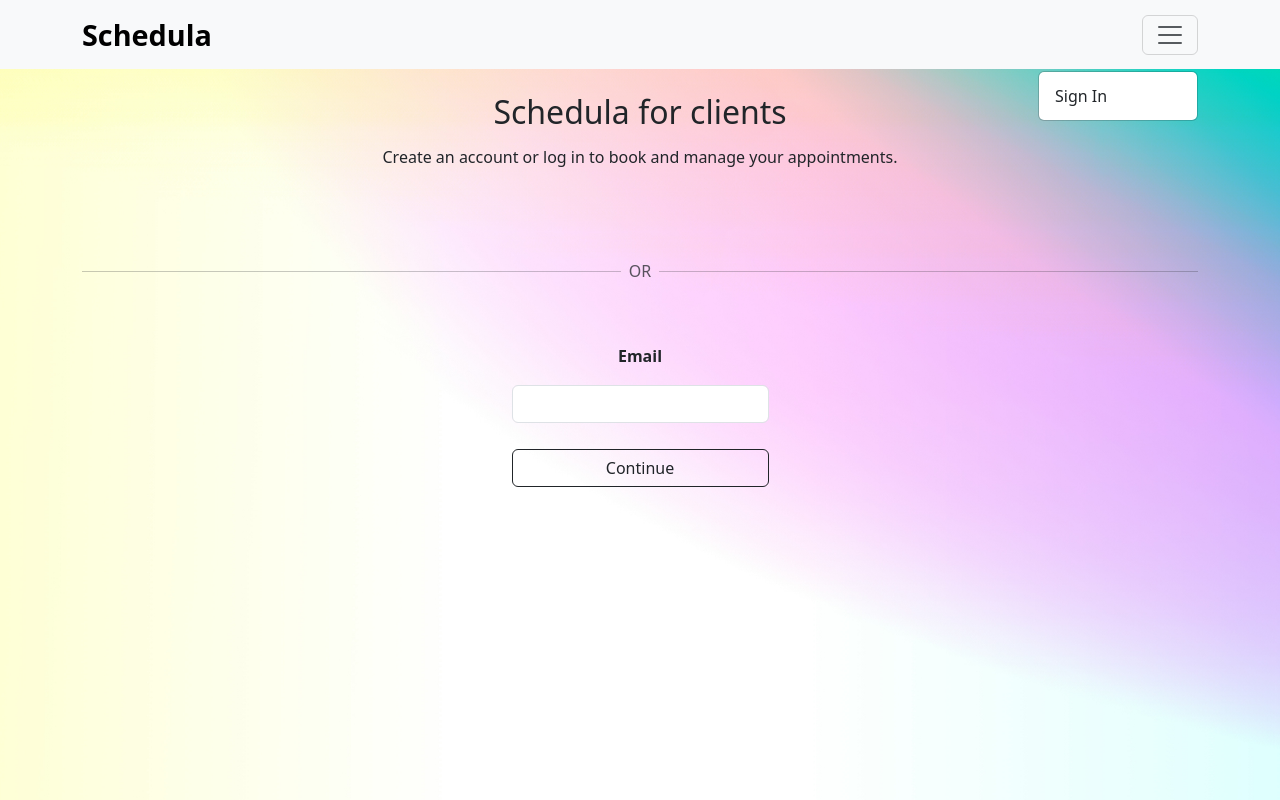
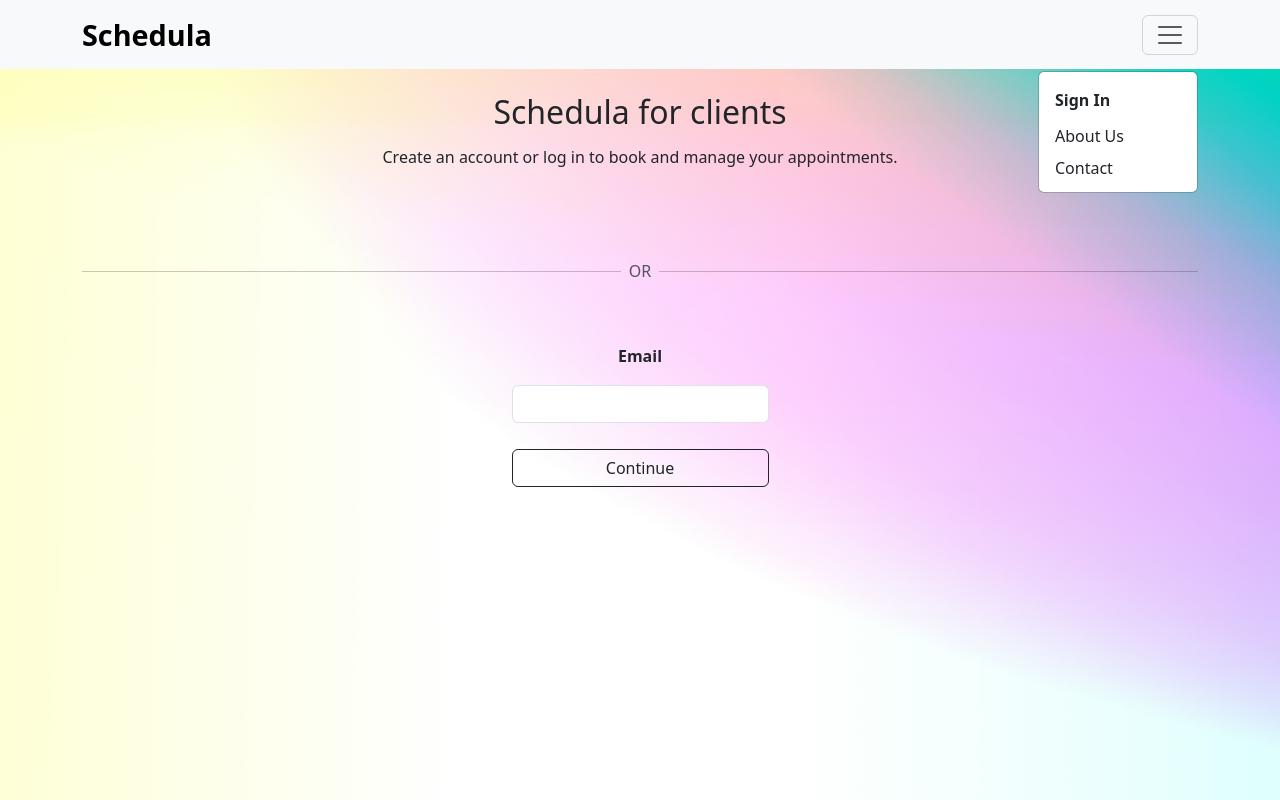
Before and after one commit to emilyyejia/schedula, a React (Vite) app in the folder frontend/: page /signin in a window 1280 px wide. Both pictures are taken after a click on the button "Toggle navigation". Built offline with nearby package versions, Linux system fonts and the light colour scheme.

Commit message:
Add Contact us tab

```diff
--- a/frontend/src/components/NavBar/NavBar.jsx
+++ b/frontend/src/components/NavBar/NavBar.jsx
@@ -59,7 +59,9 @@ export default function NavBar({ user }) {
                 </>
               ) : (
                 <>
-                  <li><NavLink className="dropdown-item " to="/signin">Sign In</NavLink></li>
+                  <li><NavLink className="dropdown-item fw-bold py-2" to="/signin">Sign In</NavLink></li>
+                   <li><NavLink className="dropdown-item " to="/">About Us</NavLink></li>
+                   <li><NavLink className="dropdown-item " to="/">Contact</NavLink></li>
                 </>
               )}
             </ul>
--- a/frontend/src/pages/SignInPage/SignInPage.jsx
+++ b/frontend/src/pages/SignInPage/SignInPage.jsx
@@ -47,7 +47,6 @@ export default function SignInPage({ setUser }) {
 
     }
   }
-  const disable = formData.password !== formData.confirm;
 
   return (
     <div className="container mt-4">
@@ -78,7 +77,7 @@ export default function SignInPage({ setUser }) {
             onChange={handleChange}
             required
           />
-          <button type="submit" className='mt-3 btn active' disabled={disable}>
+          <button type="submit" className='mt-3 btn active'>
             Continue
           </button>
 
--- a/frontend/src/services/authService.js
+++ b/frontend/src/services/authService.js
@@ -20,7 +20,7 @@ export async function checkUser(email) {
 
 export async function googleLogin(token) {
   const res = await sendRequest(`${BASE_URL}/googlelogin`, "POST", { token });
-  localStorage.setItem('token', res.token);
+  localStorage.setItem("token", res.token);
   return res;
 }
 
```
